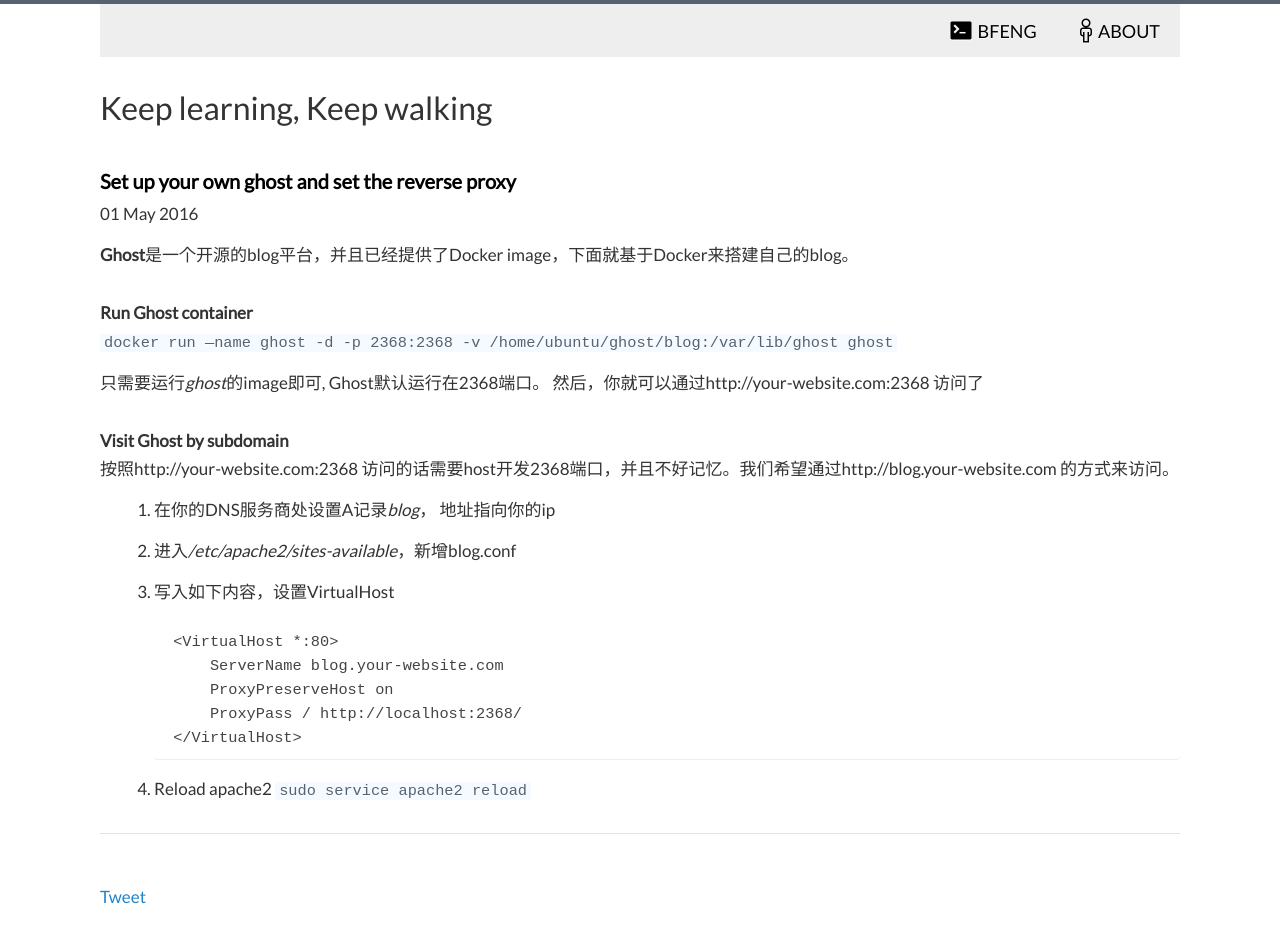
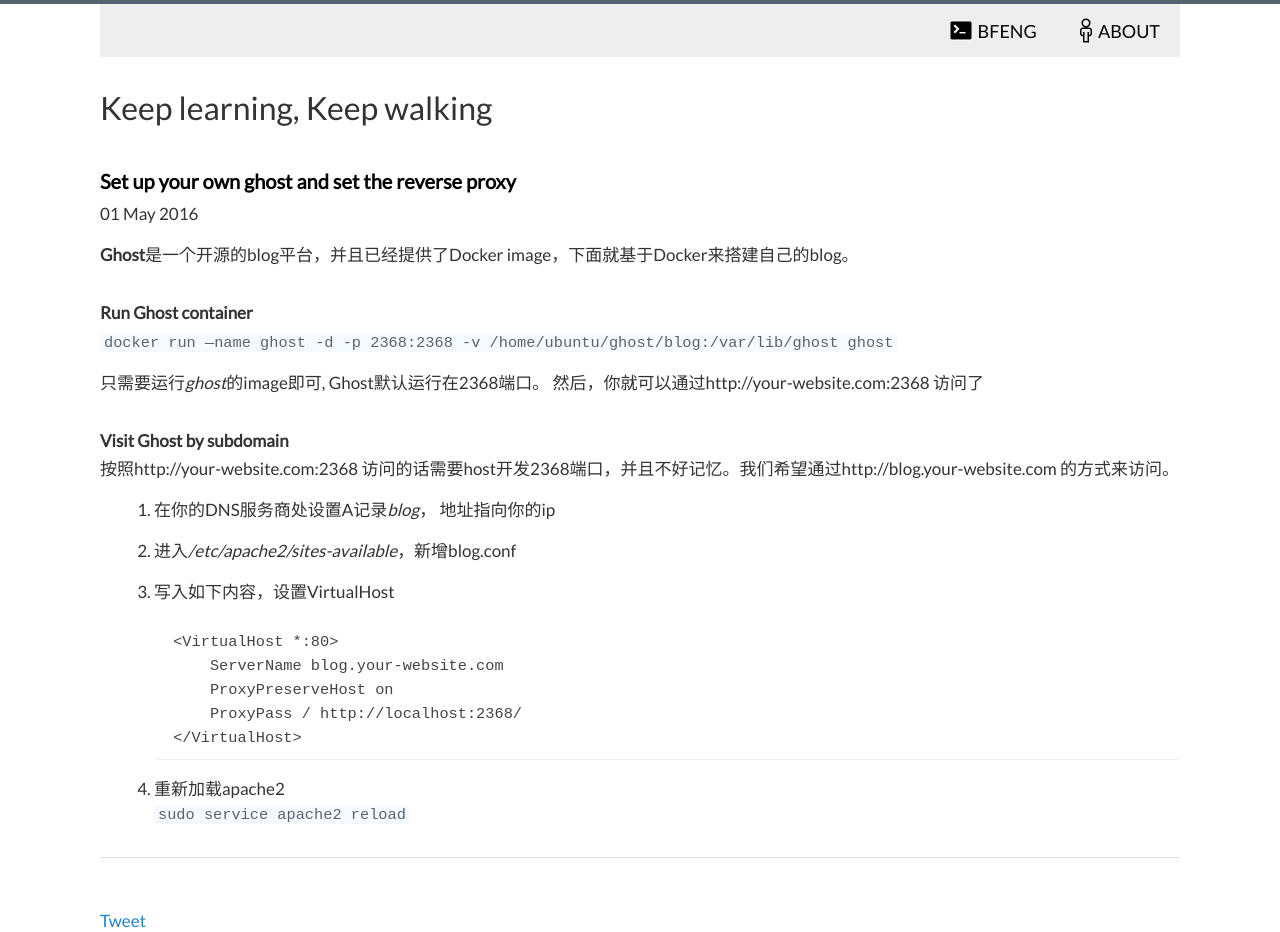
Before and after one commit to fungbo/fungbo.github.io, a Jekyll site: the page built from _posts/2016-05-01-set-up-your-own-ghost.md, in a window 1280 px wide. Built offline with Jekyll 4.4.1, drawn with Linux system fonts in a browser that asks for light colours; Markdown is read by kramdown in place of the engine named in the settings; comment, search, counter and statistics services are not loaded; before the commit the page ends 909 px from its top, so only the background shows below that.

Commit message:
format posts

````diff
--- a/_posts/2016-05-01-set-up-your-own-ghost.md
+++ b/_posts/2016-05-01-set-up-your-own-ghost.md
@@ -31,5 +31,5 @@ categories:
 	</VirtualHost>
 	```
 
-4. Reload apache2
+4. 重新加载apache2
 `sudo service apache2 reload`
````
Also changed, not shown: _posts/2016-04-30-run-jenkins-behind-Apache2.md (line endings or trailing spaces).
